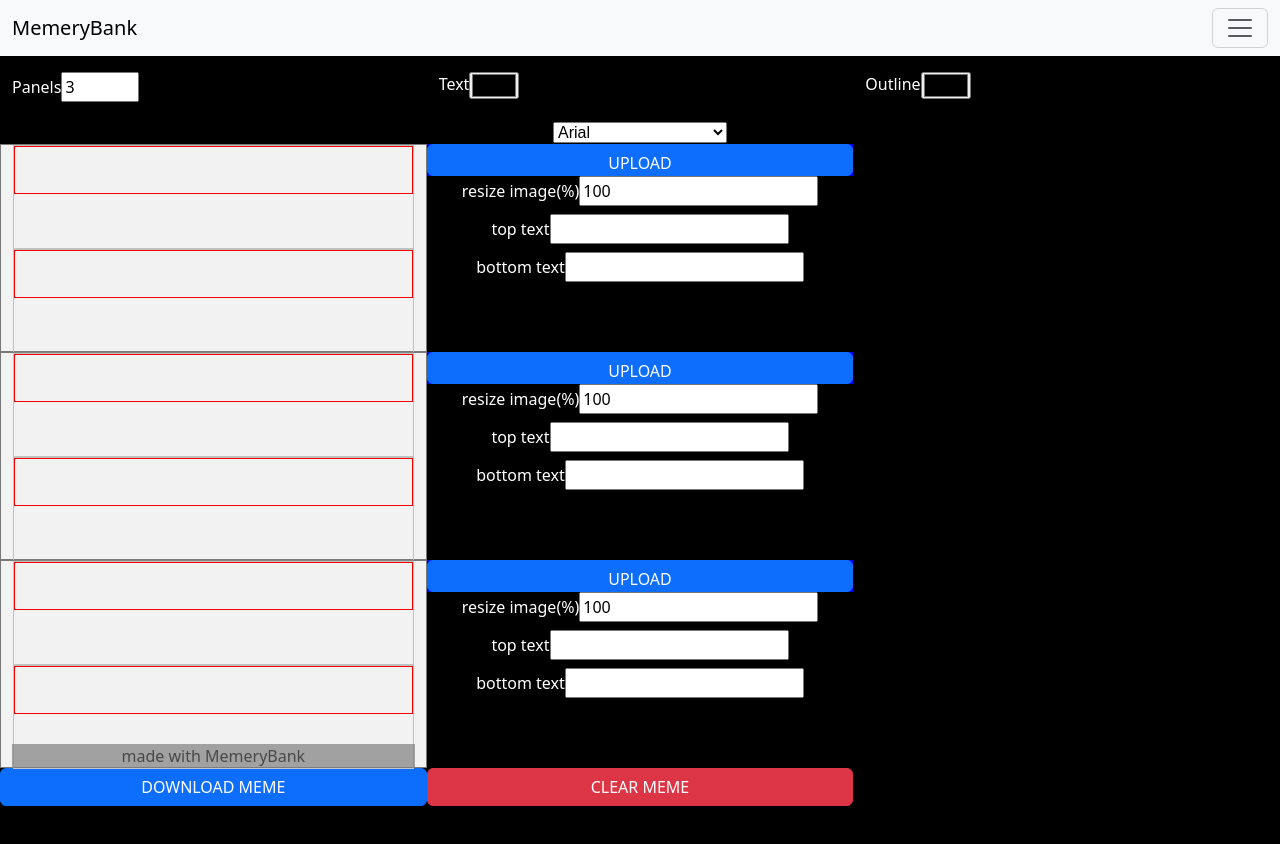
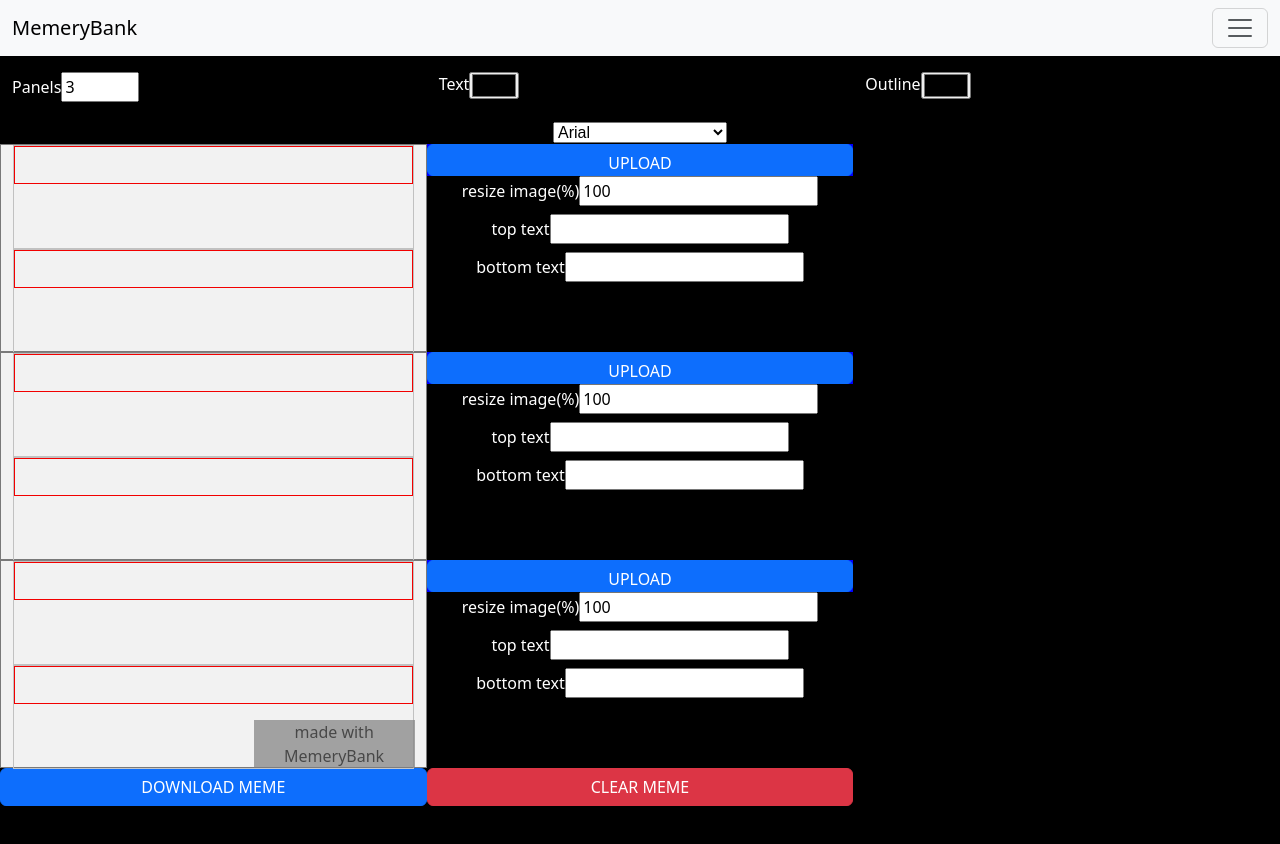
Before and after one commit to David-Mullally/memery_bank, a Next.js app: page /memePage in a window 1280 px wide. Shown: the top 844 px of the page. Built offline with nearby package versions, Linux system fonts and the light colour scheme.

Commit message:
adjust position of watermark

```diff
--- a/src/app/components/draggableComponent.tsx
+++ b/src/app/components/draggableComponent.tsx
@@ -74,7 +74,7 @@ const DraggableElement: React.FC<DraggableElementProps> = ({
         position: "relative",
         height: "13vh",
         maxWidth: "100%",
-        overflow: "hidden"
+        overflow: "hidden",
       }}
     >
       {/* Draggable Element */}
@@ -90,7 +90,7 @@ const DraggableElement: React.FC<DraggableElementProps> = ({
             border: resizableDivVisible ? "1px solid #f00" : "",
             cursor: "move",
             maxWidth: "100%",
-            fontSize: "1.5em",
+            fontSize: "1.2em",
             fontFamily: `${fontFamily}`,
             height: "2em",
             color: `${imageTextColor}`,
--- a/src/app/components/memeComponent.tsx
+++ b/src/app/components/memeComponent.tsx
@@ -152,7 +152,7 @@ const MemeComponent: FC<MemeComponentProps> = () => {
           {panelArray.map((panel) => {
             return panel;
           })}
-          <div style={{opacity: "0.7", position: "absolute", bottom: "0", color: "black", background: "gray",  textAlign: "center", width: "100%"}}>made with MemeryBank</div>
+          <div style={{opacity: "0.7", position: "absolute", bottom: "0", right:"0", color: "black", background: "gray",  textAlign: "center", width: "40%"}}>made with MemeryBank</div>
         </div>
         <Row style={{ height: "4vh" }}>
           <Button variant="primary" onClick={handleImageDownload} >
```
